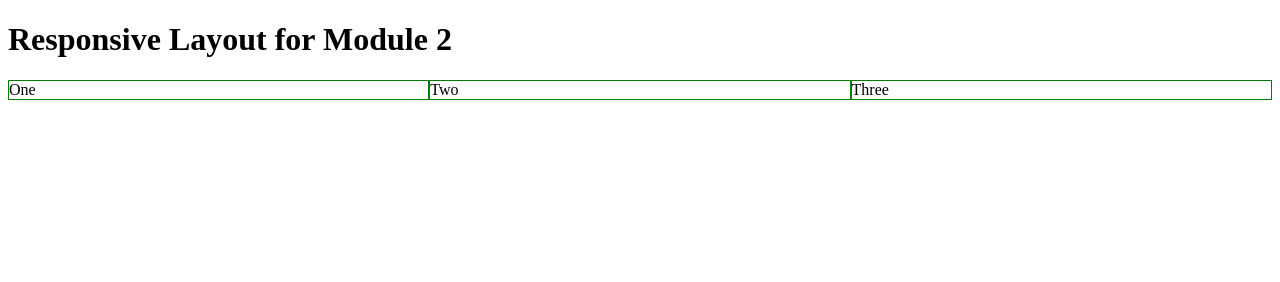
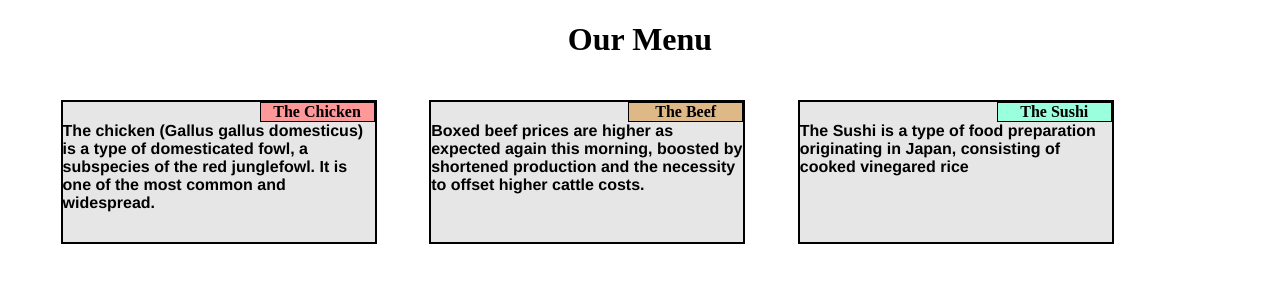
Before and after one commit to sephiroh02/coursera-test, a plain HTML site: page index.html in a window 1280 px wide. Drawn offline with Linux system fonts and the light colour scheme.

Commit message:
Solution Module 2 Test

```diff
--- a/css/styles.css
+++ b/css/styles.css
@@ -1,17 +1,75 @@
 /* Simple Responsive Framework. */
 .row {
   width: 100%;
+
 }
 
 * {
-  box-sizing: border-box;
+	box-sizing: border-box;
+}
+h1 {
+	text-align: center;
+}
+section {
+	background-color: #e6e6e6;
+	width: 100%;
+	height: 140px;
+	font-family: Helvetica;
+	color: black;
+	font-weight: 900;
 }
 
+div#container {
+  position: relative;
+  top: 20px;
+}
+div .algo {
+	float: left;
+	width: 100%;
+}
+
+#p1 {
+	margin: 0;
+	background-color: #ff9999;
+	text-align: center;
+	width: 115px;
+	height: 20px;
+	border: 1px solid black;
+	float: right;
+	font-weight: 900;
+	font: Helvetica;
+}
+
+#p2 {
+	margin: 0;
+	background-color: #DEB887;
+	text-align: center;
+	float: right;
+	width: 115px;
+	height: 20px;
+	border: 1px solid black;
+	color: black;
+	font-weight: 900;
+	font: Helvetica;
+}
+
+#p3 {
+	margin: 0;
+	background-color: #99ffdd;
+	text-align: center;
+	float: right;
+	border: 1px solid black;
+	width: 115px;
+	height: 20px;
+	font-weight: 900;
+	font: Helvetica;
+}
 /********** Large devices only **********/
 @media (min-width: 992px) {
   .col-lg-1, .col-lg-2, .col-lg-3, .col-lg-4, .col-lg-5, .col-lg-6, .col-lg-7, .col-lg-8, .col-lg-9, .col-lg-10, .col-lg-11, .col-lg-12 {
     float: left;
-    border: 1px solid green;
+    border: 2px solid black;
+    margin-left: 4.16%
   }
   .col-lg-1 {
     width: 8.33%;
@@ -55,7 +113,10 @@
 @media (min-width: 768px) and (max-width: 991px) {
   .col-md-1, .col-md-2, .col-md-3, .col-md-4, .col-md-5, .col-md-6, .col-md-7, .col-md-8, .col-md-9, .col-md-10, .col-md-11, .col-md-12 {
     float: left;
-    border: 1px solid green;
+    border: 2px solid black;
+    margin-right: 4.165%;
+    margin-left: 4.165%;
+    margin-bottom: 4.16%;
   }
   .col-md-1 {
     width: 8.33%;
@@ -99,7 +160,10 @@
 @media (max-width: 767px) {
   .col-sm, .col-sm-2, .col-sm-3, .col-sm-4, .col-sm-5, .col-sm-6, .col-sm-7, .col-sm-8, .col-sm-9, .col-sm-10, .col-sm-11, .col-sm-12 {
     float: left;
-    border: 1px solid green;
+    border: 2px solid black;
+    margin-bottom: 4.16%;
+    margin-right: 4.165%;
+    margin-left: 4.165%;
   }
   .col-sm-1 {
     width: 8.33%;
--- a/index.html
+++ b/index.html
@@ -3,17 +3,35 @@
   <head>
     <meta charset="utf-8">
 	<meta name="viewport" content="width=device-width, initial-scale=1">
-	<title>Responsive Layout For Module 2</title>
+	<title>Assignment Solution Module 2</title>
 	<link rel="stylesheet" href="css/styles.css">
 	<body>
-		<h1> Responsive Layout for Module 2</h1>
-		<div class="container-fluid">
-			<div class="row">
-				<div class="col-sm-4 col-md-4 col-lg-4 "> One </div>
-				<div class="col-sm-4 col-md-4 col-lg-4 "> Two </div>
-				<div class="col-sm-4 col-md-4 col-lg-4 "> Three </div>
-			</div>
-		</div>
+		<h1> Our Menu </h1>
+				<div id="container">
+					<div class="row">
+						<div class="col-sm-11 col-md-5 col-lg-3">
+							<div class="algo">
+							<p id="p1"> The Chicken </p> </div>
+							<section>
+								The chicken (Gallus gallus domesticus) is a type of domesticated fowl, a subspecies of the red junglefowl. It is one of the most common and widespread.
+							</section>
+						</div>
+						<div class="col-sm-11 col-md-5 col-lg-3">
+							<div class="algo">
+							<p id="p2"> The Beef </p> </div>
+							<section>
+								Boxed beef prices are higher as expected again this morning, boosted by shortened production and the necessity to offset higher cattle costs.
+							</section>
+						</div>
+						<div class="col-sm-11 col-md-11	col-lg-3">
+							<div class="algo">
+							<p id="p3"> The Sushi </p>	</div>
+							<section>
+								The Sushi is a type of food preparation originating in Japan, consisting of cooked vinegared rice
+							</section>
+						</div>
+					</div>
+				</div>
 	</body>
   </head>
  </html>
```
